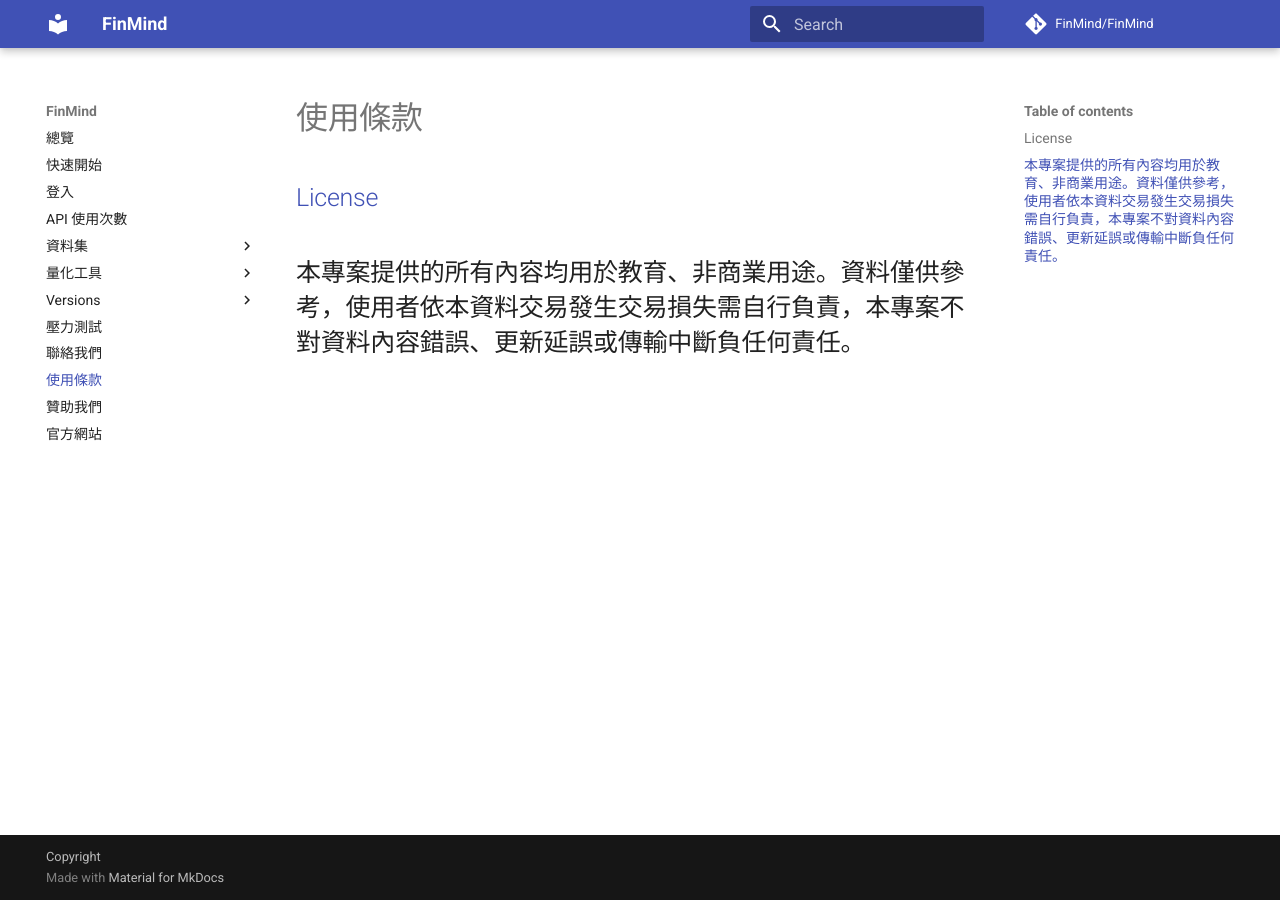
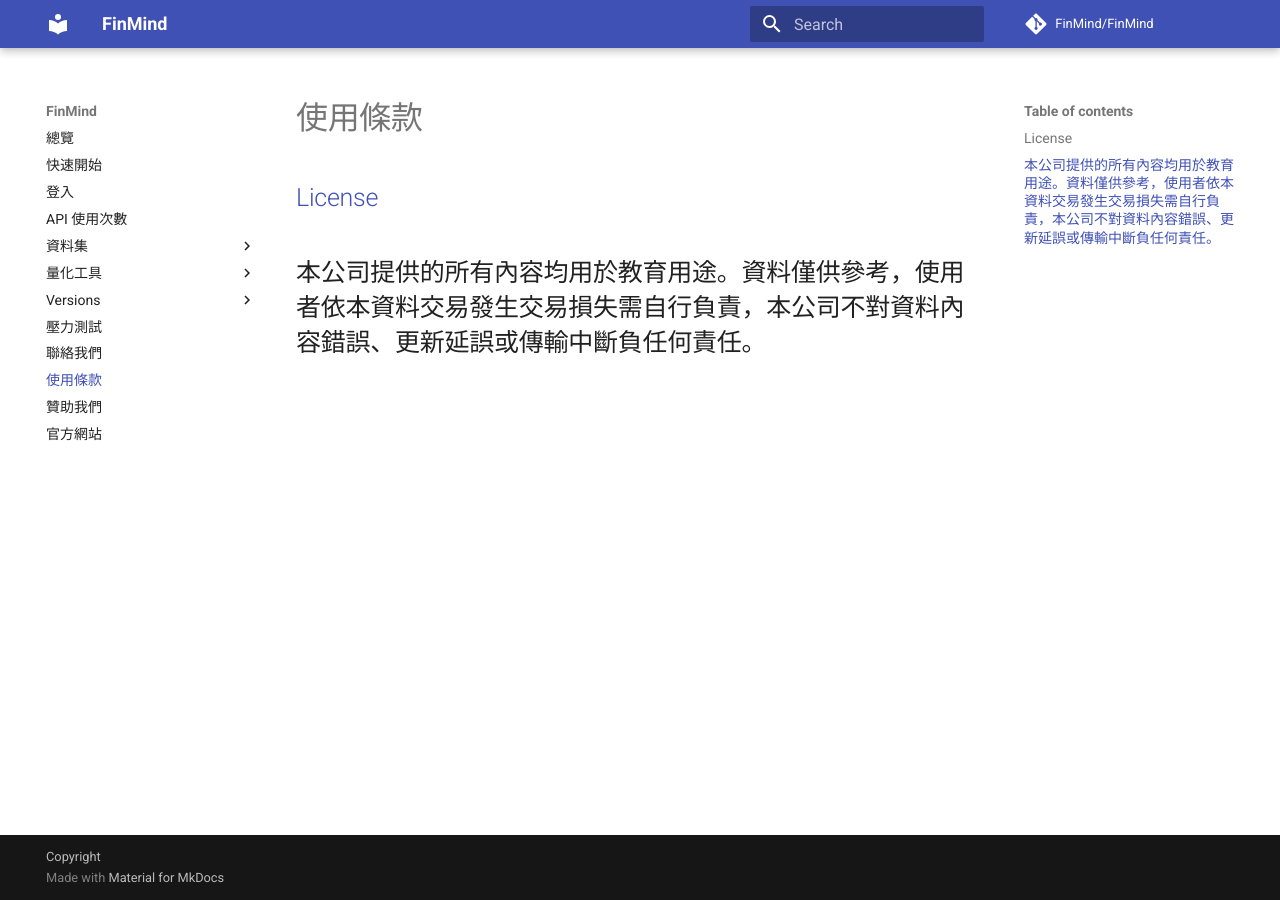
Before and after one commit to FinMind/FinMind-Doc, an MkDocs documentation site: the page built from docs/License.md, in a window 1280 px wide. Built offline with MkDocs 1.6.1 and Material for MkDocs 9.7.7, drawn with Linux system fonts in a browser that asks for light colours; comment, search, counter and statistics services are not loaded.

Commit message:
feat: update License, fix 期貨, 選擇權三大法人

```diff
--- a/docs/License.md
+++ b/docs/License.md
@@ -1,4 +1,4 @@
 
 
 ## [License](https://github.com/linsamtw/FinMind/blob/master/LICENSE)
-## 本專案提供的所有內容均用於教育、非商業用途。資料僅供參考，使用者依本資料交易發生交易損失需自行負責，本專案不對資料內容錯誤、更新延誤或傳輸中斷負任何責任。
+## 本公司提供的所有內容均用於教育用途。資料僅供參考，使用者依本資料交易發生交易損失需自行負責，本公司不對資料內容錯誤、更新延誤或傳輸中斷負任何責任。
```
Also changed, not shown: docs/tutor/TaiwanMarket/Derivative.md (+2 -2 lines).
